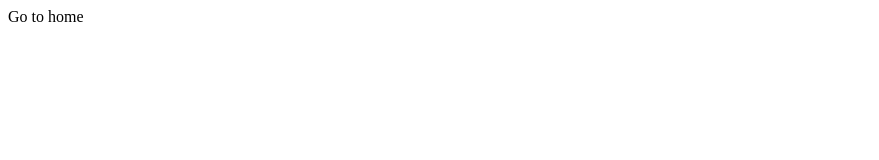
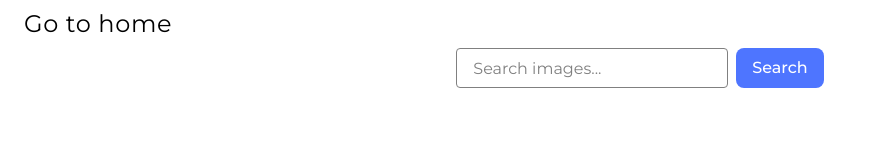
Before and after one commit to InnaIvBoiko/goit-js-hw-11, a website built with Vite: page src/pixabay-api.html in a window 1280 px wide. Shown: the whole page, without its empty margins (0-879 px from the left). Built offline with nearby package versions, Linux system fonts and the light colour scheme.

Commit message:
pixabay-api

```diff
--- a/package.json
+++ b/package.json
@@ -9,12 +9,13 @@
     "preview": "vite preview"
   },
   "devDependencies": {
-    "vite": "^4.5.2",
-    "glob": "^8.1.0"
+    "glob": "^8.1.0",
+    "vite": "^4.5.2"
   },
   "author": "Alexander Repeta <alexander.repeta@gmail.com>",
   "license": "ISC",
   "dependencies": {
+    "izitoast": "^1.4.0",
     "vite-plugin-full-reload": "^1.0.5",
     "vite-plugin-html-inject": "^1.0.1"
   }
--- a/src/css/styles.css
+++ b/src/css/styles.css
@@ -5,3 +5,72 @@
   |============================
 */
 @import url('./reset.css');
+
+body {
+  font-family: 'Montserrat', sans-serif;
+  font-size: 16px;
+  line-height: 1.5;
+  letter-spacing: 0.04em;
+}
+
+nav {
+  font-size: 24px;
+  line-height: 2;
+  padding: 0 24px;
+}
+
+/* < =========== pixabay-api =========== > */
+
+.search {
+  display: flex;
+  flex-direction: column;
+  align-items: center;
+}
+
+.form {
+  display: flex;
+  flex-direction: row;
+  gap: 8px;
+}
+
+.key-words {
+  box-sizing: border-box;
+  width: 272px;
+  height: 40px;
+  border-radius: 4px;
+  border: 1px solid #808080;
+  background-color: #fff;
+  color: #2e2f42;
+  font-weight: 400;
+  padding: 8px 16px;
+  transition: border-color 250ms linear;
+}
+
+.key-words::placeholder {
+  color: #808080;
+}
+
+.key-words:hover {
+  border-color: #000;
+}
+
+.btn-search {
+  display: flex;
+  padding: 8px 16px;
+  justify-content: center;
+  align-items: center;
+  gap: 10px;
+  color: #fff;
+  font-weight: 500;
+  border-radius: 8px;
+  background-color: #4e75ff;
+  border: none;
+  cursor: pointer;
+  transition: background-color 250ms linear, cursor 250ms linear;
+}
+
+.btn-search:hover {
+  background-color: #6c8cff;
+}
+
+/* < =========== render-functions =========== > */
--- a/src/js/pixabay-api.js
+++ b/src/js/pixabay-api.js
@@ -0,0 +1,48 @@
+import iziToast from "izitoast";
+import "izitoast/dist/css/iziToast.min.css";
+
+import ErrorIcon from '../img/error.svg';
+
+
+const formSearch = document.querySelector('.form');
+const keywords = document.querySelector('.key-words');
+
+const API_KEY = '42438077-634a4b32cfcaa96ebaa8c4719';
+
+async function searchImg() {
+    const keywordsValue = encodeURIComponent(keywords.value);
+    const url = `https://pixabay.com/api/?key=${API_KEY}&q=${keywordsValue}`;
+
+    const response = await fetch(url);
+    const data = await response.json();
+
+    if (parseInt(data.totalHits) > 0) {
+        return data;
+    } else {
+        errorMessage();
+    };
+};
+
+formSearch.addEventListener('submit', (event) => {
+    event.preventDefault();
+
+    if (keywords.value) {
+        searchImg();
+    };
+
+    formSearch.reset();
+});
+
+const errorMessage = () => {
+    iziToast.show({
+        message: 'Sorry, there are no images matching your search query. Please try again!',
+        messageColor: '#fff',
+        messageSize: '16',
+        backgroundColor: '#EF4040',
+        iconUrl: ErrorIcon,
+        position: 'topRight',
+        close: true,
+        layout: 2,
+        timeout: 3000
+    });
+};
--- a/src/pixabay-api.html
+++ b/src/pixabay-api.html
@@ -5,11 +5,37 @@
     <meta http-equiv="X-UA-Compatible" content="IE=edge" />
     <meta name="viewport" content="width=device-width, initial-scale=1.0" />
     <title>Pixabay-Api</title>
+    <link rel="preconnect" href="https://fonts.googleapis.com" />
+    <link rel="preconnect" href="https://fonts.gstatic.com" crossorigin />
+    <link
+      href="https://fonts.googleapis.com/css2?family=Montserrat:wght@400;500;600;700&display=swap"
+      rel="stylesheet"
+    />
+    <link
+      rel="stylesheet"
+      href="https://cdnjs.cloudflare.com/ajax/libs/normalize/8.0.1/normalize.min.css"
+    />
     <link rel="stylesheet" href="./css/styles.css" />
   </head>
   <body>
     <section>
-      <a href="./index.html">Go to home</a>
+      <nav>
+        <a href="./index.html">Go to home</a>
+      </nav>
+    </section>
+    <section class="search">
+      <form class="form">
+        <label for="key-words">
+          <input
+            class="key-words"
+            type="text"
+            id="key-words"
+            placeholder="Search images..."
+          />
+        </label>
+        <button class="btn-search" type="submit">Search</button>
+      </form>
+      <div class="loading"></div>
     </section>
     <script type="module" src="./js/pixabay-api.js"></script>
   </body>
```
Also changed, not shown: src/index.html (+10 -0 lines), src/render-functions.html (+30 -1 lines), src/img/error.svg (added), 1 other file.
